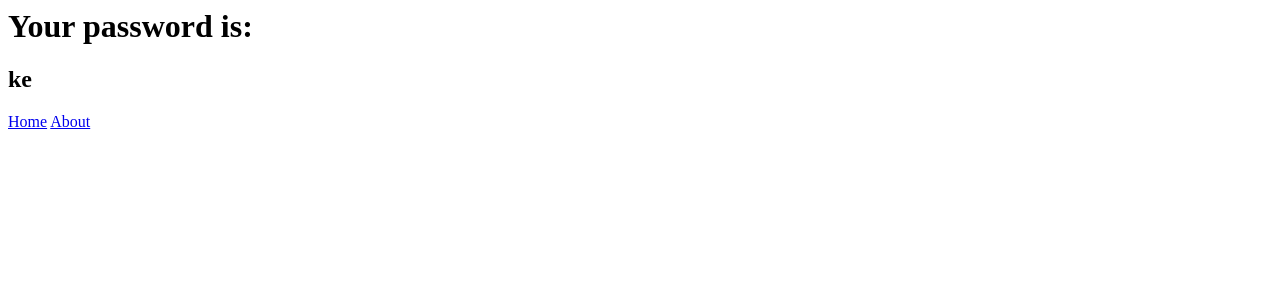
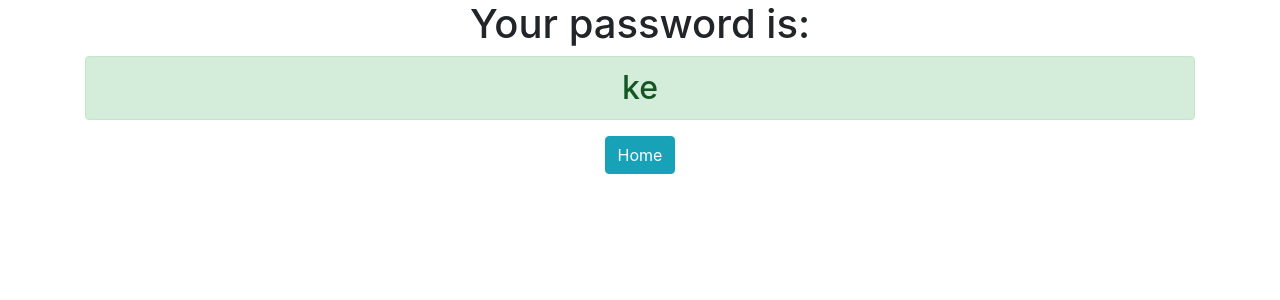
Before and after one commit to okekeelsa/django3-password_generator, a Django app: page /password in a window 1280 px wide. Shown: the top 300 px of the page. Run offline with Django 3.2, Linux system fonts and the light colour scheme; some libraries are stand-ins or nearby versions.

Commit message:
I made some tweaks

```diff
--- a/generator/templates/generator/password.html
+++ b/generator/templates/generator/password.html
@@ -1,5 +1,9 @@
+<link rel="stylesheet" href="https://stackpath.bootstrapcdn.com/bootstrap/4.5.0/css/bootstrap.min.css" integrity="sha384-9aIt2nRpC12Uk9gS9baDl411NQApFmC26EwAOH8WgZl5MYYxFfc+NcPb1dKGj7Sk" crossorigin="anonymous">
+
+<div class ="container text-center">
 <h1>Your password is: </h1>
-<h2>{{ password }}</h2>
+<h2 class= "alert alert-success" >{{ password }}</h2>
 
-<a href ="{%  url 'home' %}">Home</a>
-<a href ="{% url 'about'%}">About</a>
+<a href ="{%  url 'home' %}" class= "btn btn-info "">Home</a>
+
+</div>
--- a/password_generator/settings.py
+++ b/password_generator/settings.py
@@ -20,7 +20,7 @@ BASE_DIR = os.path.dirname(os.path.dirname(os.path.abspath(__file__)))
 # See https://docs.djangoproject.com/en/3.0/howto/deployment/checklist/
 
 # SECURITY WARNING: keep the secret key used in production secret!
-SECRET_KEY = 'c_-nk3m(qlj&8@l66(2l9435uzsgu4q)^ig-5i!ay%n7c0c$wo'
+SECRET_KEY = 'c_-nk3m(qlj&8@l66(2l9435uzsgu4dvj,q)^ig-5i!ay%n7c0c$wo'
 
 # SECURITY WARNING: don't run with debug turned on in production!
 DEBUG = True
```
Also changed, not shown: generator/templates/generator/home.html (+9 -2 lines).
